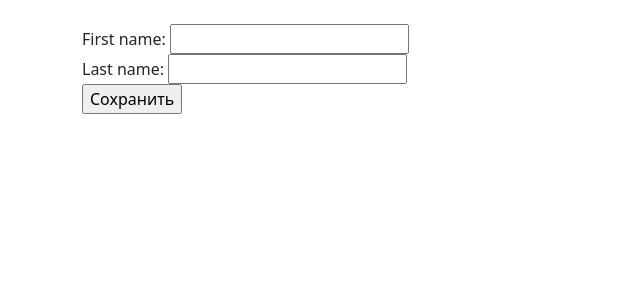
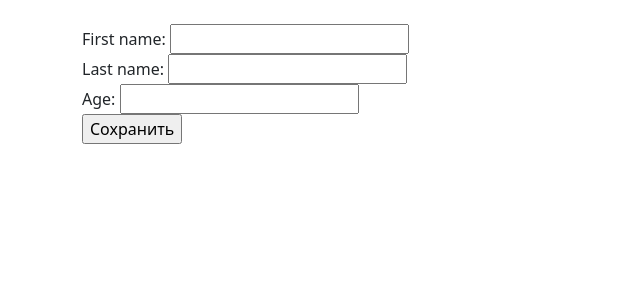
Before and after one commit to sergeikuz/python-project-52, a Django app: page /users/create/ in a window 1280 px wide. Shown: the part 56-356 px from the top of the page, without its empty margins (0-640 px from the left). Run offline with Django 5.2, Linux system fonts and the light colour scheme; some libraries are stand-ins or nearby versions.

Commit message:
add age field to the model

```diff
--- a/task_manager/templates/users/index.html
+++ b/task_manager/templates/users/index.html
@@ -9,6 +9,6 @@
     <h1>List of users:</h1>
     {% for user in users %}
     <a class="nav-link" href="{% url 'users:user_show' id=user.id %}"><h2>{{ user.first_name }}</h2>
-	    <div>{{ user.last_name }}</div></a>
+	    <div>{{ user.last_name }} age: {{ user.age }}</div></a>
     {% endfor %}
 {% endblock %}
--- a/task_manager/templates/users/registration.html
+++ b/task_manager/templates/users/registration.html
@@ -3,7 +3,19 @@
 {% load i18n %}
 {% get_current_language as LANGUAGE_CODE %}
 
+
 {% block content %}
+
+{% if form.errors %}
+<div>
+    <ul>
+    {% for error in form.errors %}
+        <li><strong>{{ error|escape }}</strong></li>
+    {% endfor %}
+    </ul>
+</div>
+{% endif %}
+
 <form action="{% url 'users:user_create' %}" method="post">
     {% csrf_token %}
     <table border="1">
--- a/task_manager/users/forms.py
+++ b/task_manager/users/forms.py
@@ -5,4 +5,4 @@ from .models import Person
 class UserForm(ModelForm):
     class Meta:
         model = Person
-        fields = ["first_name", "last_name"]
+        fields = ["first_name", "last_name", "age"]
--- a/task_manager/users/models.py
+++ b/task_manager/users/models.py
@@ -11,6 +11,7 @@ from django.db import models
 class Person(models.Model):
     first_name = models.CharField(max_length=30)
     last_name = models.CharField(max_length=30)
+    age = models.IntegerField()
     created_at = models.DateTimeField(auto_now_add=True)
     updated_at = models.DateTimeField(auto_now=True)
 
--- a/task_manager/users/views.py
+++ b/task_manager/users/views.py
@@ -35,6 +35,8 @@ class LoginUserView(View):
         if form.is_valid():
             form.save()
             return redirect('users:index')
+        else:
+            return render(request, 'users/registration.html', {"form", form})
 
     def get(self, request, *args, **kwargs):
         form = UserForm()
```
Also changed, not shown: db.sqlite3, task_manager/users/migrations/0002_person_age.py (added).
